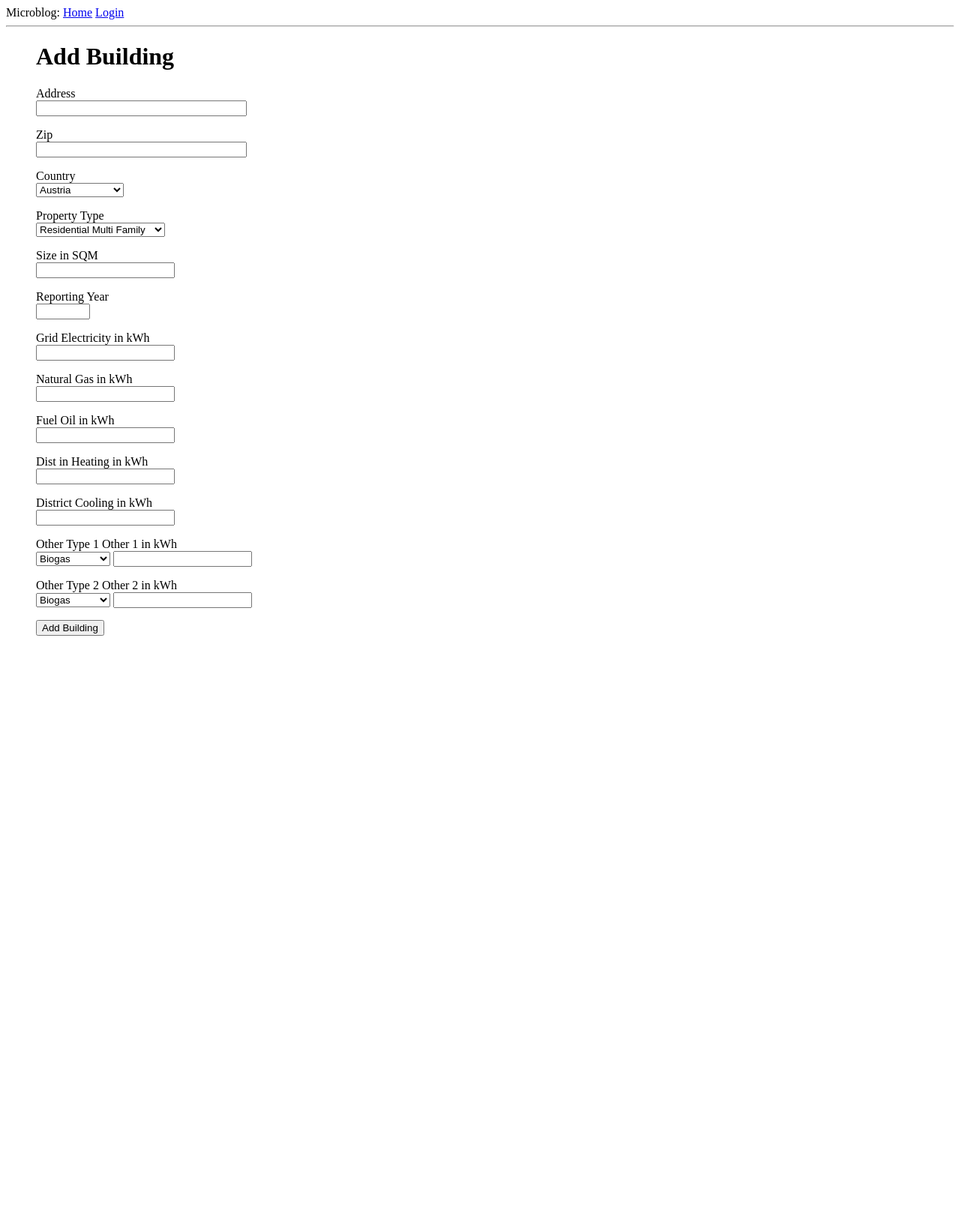
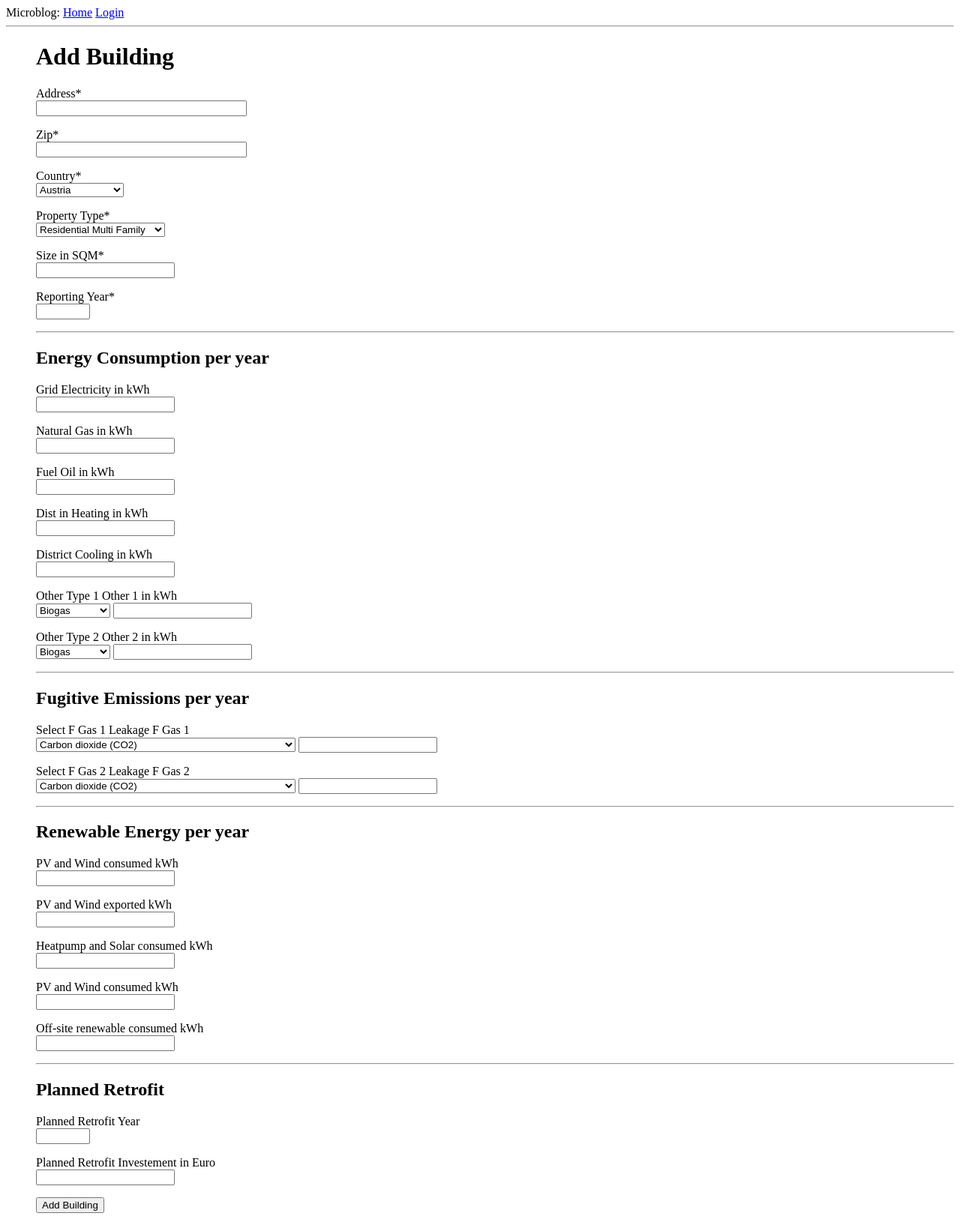
Before and after one commit to lululululu5/re-immo, a Flask app: template app/templates/building.html in a window 1280 px wide. Shown: the whole page at 75% size. Before the commit the page ends 848 px from the top, so only its background shows below. Run offline with Flask 3, Linux system fonts and the light colour scheme; the template is opened without the code that fills it: values that come from a table or form of the project are taken from there, others are empty.

Commit message:
Finalised Form for Building

```diff
--- a/app/data/emissions.py
+++ b/app/data/emissions.py
@@ -1,11 +1,3 @@
-# other_energy_types = [
-#     "Biogas",
-#     "Wood chips",
-#     "Wood pellets",
-#     "Coal",
-#     "Landfill gas",
-#     "LPGs"]
-
 other_energy_types  = {
     "biogas": "Biogas",
     "wood_chips":"Wood chips",
@@ -13,3 +5,102 @@ other_energy_types  = {
     "coal":"Coal",
     "landfill_gas":"Landfill gas",
     "lpgs":"LPGs"}
+
+f_gas = {
+    "CARBON_DIOXIDE_CO2": "Carbon dioxide (CO2)",
+    "METHANE_CH4": "Methane (CH4)",
+    "NITROUS_OXIDE_N2O": "Nitrous oxide (N2O)",
+    "R_11": "R-11",
+    "CFC_11": "CFC-11",
+    "TRICHLOROFLUOROMETHANE_CCI3F": "Trichlorofluoromethane (CCI3F)",
+    "R_12": "R-12",
+    "CFC_12": "CFC-12",
+    "DICHLOROFLUOROMETHANE_CCI2F2": "Dichlorofluoromethane (CCI2F2)",
+    "R_13": "R-13",
+    "CFC_13": "CFC-13",
+    "CHLOROTRIFLUOROMETHANE_CCIF3": "Chlorotrifluoromethane (CCIF3)",
+    "R_113": "R-113",
+    "CFC_113": "CFC-113",
+    "TRICHLOROTRIFLUOROETHANE_C2CI3F3": "1,1,2-Trichloro-1,2,2-trifluoroethane (C2CI3F3)",
+    "R_114": "R-114",
+    "CFC_114": "CFC-114",
+    "HALON_242": "Halon-242",
+    "DICHLOROTETRAFLUOROETHANE_C2Cl2F4": "1,2-Dichlorotetrafluoroethane (C2Cl2F4)",
+    "R_115": "R-115",
+    "CFC_115": "CFC-115",
+    "CHLOROPENTAFLUOROETHANE_C2ClF5": "Chloropentafluoroethane (C2ClF5)",
+    "R13_B1": "R13 B1",
+    "HALON_1301": "Halon-1301",
+    "BROMOTRIFLUOROMETHANE_CBrF3": "Bromotrifluoromethane (CBrF3)",
+    "R_12B1": "R-12B1",
+    "HALON_1211": "Halon-1211",
+    "BROMOCHLORODIFLUOROMETHANE_CBrCIF2": "Bromochlorodifluoromethane (CBrCIF2)",
+    "R_114B2": "R 114B2",
+    "HALON_2402": "Halon-2402",
+    "DIBROMOTETRAFLUOROETHANE_C2Br2F4": "1,2-Dibromotetrafluoroethane (C2Br2F4)",
+    "R_10": "R-10",
+    "CARBON_TETRACHLORIDE_CCl4": "Carbon tetrachloride (CCl4)",
+    "BROMOMETHANE": "Bromomethane",
+    "METHYL_BROMIDE_CH3Br": "Methyl bromide (CH3Br)",
+    "R_140a": "R-140a",
+    "TRICHLOROETHANE": "1,1,1-Trichloroethane",
+    "METHYL_CHLOROFORM_C2H3Cl3": "Methyl chloroform (C2H3Cl3)",
+    "R_21": "R-21",
+    "HCFC_21": "HCFC-21",
+    "DICHLOROFLUOROMETHANE_CHCl2F": "Dichlorofluoromethane (CHCl2F)",
+    "R_22": "R-22",
+    "HCFC_22": "HCFC-22",
+    "CHLORODIFLUOROMETHANE_CHClF2": "Chlorodifluoromethane (CHClF2)",
+    "R_123": "R-123",
+    "HCFC_123": "HCFC-123",
+    "DICHLOROTRIFLUOROETHANE_C2Cl2F3": "2,2-Dichloro-1,1,1-trifluoroethane (C2Cl2F3)",
+    "R_124": "R-124",
+    "HCFC_124": "HCFC-124",
+    "TETRAFLUOROETHANE_C2ClF4": "1-Chloro-1,2,2,2-tetrafluoroethane (C2ClF4)",
+    "R_141b": "R-141b",
+    "HCFC_141b": "HCFC-141b",
+    "DICHLOROFLUOROETHANE_C2H3Cl2F": "1,1-Dichloro-1-1-fluoroethane (C2H3Cl2F)",
+    "R_142b": "R-142b",
+    "HCFC_142b": "HCFC-142b",
+    "DICHLORODIFLUOROETHANE_C2ClF2": "1-Chloro-1,1-difluoroethane (C2ClF2)",
+    "R_225ca": "R-225ca",
+    "HCFC_225ca": "HCFC-225ca",
+    "DICHLOROPENTAFLUOROPROPANE_C3HCl2F5": "3,3-Dichloro-1,1,1,2,2-pentafluoropropane (C3HCl2F5)",
+    "R_225cb": "R-225cb",
+    "HCFC_225cb": "HCFC-225cb",
+    "PENTAFLUOROPROPANE_C3HCl2F5": "1,3-Dichloro-1,1,2,2,3-pentafluoropropane (C3HCl2F5)",
+    "R_23": "R-23",
+    "HFC_23": "HFC-23",
+    "R_32": "R-32",
+    "HFC_32": "HFC-32",
+    "R_41": "R-41",
+    "HFC_41": "HFC-41",
+    "R_125": "R-125",
+    "HFC_125": "HFC-125",
+    "R_134": "R-134",
+    "HFC_134": "HFC-134",
+    "R_134a": "R-134a",
+    "HFC_134a": "HFC-134a",
+    "R_143": "R-143",
+    "HFC_143": "HFC-143",
+    "R_143a": "R-143a",
+    "HFC_143a": "HFC-143a",
+    "R_152": "R-152",
+    "HFC_152": "HFC-152",
+    "R_152a": "R-152a",
+    "HFC_152a": "HFC-152a",
+    "R_161": "R-161",
+    "HFC_161": "HFC-161",
+    "R_227ea": "R-227ea",
+    "HFC_227ea": "HFC-227ea",
+    "R_236cb": "R-236cb",
+    "HFC_236cb": "HFC-236cb",
+    "R_404A": "R-404A",
+    "R_407C": "R-407C",
+    "R_410A": "R-410A",
+    "R_422D": "R-422D",
+    "R_448A": "R-448A",
+    "R_449A": "R-449A",
+    "SULFUR_HEXAFLUORIDE_SF6": "Sulfur hexafluoride (SF6)",
+    "NITROGEN_TRIFLUORIDE_NF3": "Nitrogen trifluoride (NF3)"
+}
--- a/app/forms.py
+++ b/app/forms.py
@@ -2,19 +2,20 @@ from datetime import datetime
 
 from flask_wtf import FlaskForm
 from wtforms import StringField, PasswordField, BooleanField, SubmitField, SelectField, IntegerField, DateField
-from wtforms.validators import DataRequired, Email, ValidationError, EqualTo, NumberRange
+from wtforms.validators import DataRequired, Email, ValidationError, EqualTo, NumberRange, Optional
 import sqlalchemy as sa
 
 from app import db
 from .models import User
 
 from .data.geo_data import country_nuts0
-from .data.emissions import other_energy_types
+from .data.emissions import other_energy_types, f_gas
 
 country_choices = [(code,country) for country, code in country_nuts0.items()]
 current_year = datetime.today().year
 
 other_energy_types = [(key, value) for key,value in other_energy_types.items()]
+f_gas_types = [(key,value) for key,value in f_gas.items()]
 
 
 class LoginForm(FlaskForm):
@@ -40,26 +41,41 @@ class RegistrationForm(FlaskForm):
         pass
 
 class BuildingAssessmentForm(FlaskForm):
-    address = StringField("Address", validators=[DataRequired()])
-    zip = StringField("Zip", validators=[DataRequired()])
-    country = SelectField("Country", choices=country_choices, validators=[DataRequired()])
-    property_type = SelectField("Property Type", choices=[("RMF", "Residential Multi Family"), ("RSF", "Residential Single Family")], validators=[DataRequired()])
-    size = IntegerField("Size in SQM", validators=[DataRequired(), NumberRange(min=0)])
-    reporting_year = IntegerField("Reporting Year", validators=[DataRequired(), NumberRange(min=1400, max=current_year)])
+    address = StringField("Address*", validators=[DataRequired()])
+    zip = StringField("Zip*", validators=[DataRequired()])
+    country = SelectField("Country*", choices=country_choices, validators=[DataRequired()])
+    property_type = SelectField("Property Type*", choices=[("RMF", "Residential Multi Family"), ("RSF", "Residential Single Family")], validators=[DataRequired()])
+    size = IntegerField("Size in SQM*", validators=[DataRequired(), NumberRange(min=0)])
+    reporting_year = IntegerField("Reporting Year*", validators=[DataRequired(), NumberRange(min=1400, max=current_year)])
     submit = SubmitField("Add Building")
 
     # Energy consumption
-    grid_elec = IntegerField("Grid Electricity in kWh", validators=[NumberRange(min=0)])
-    natural_gas = IntegerField("Natural Gas in kWh", validators=[NumberRange(min=0)])
-    fuel_oil = IntegerField("Fuel Oil in kWh", validators=[NumberRange(min=0)])
-    dist_heating = IntegerField("Dist in Heating in kWh", validators=[NumberRange(min=0)])
-    dist_cooling = IntegerField("District Cooling in kWh", validators=[NumberRange(min=0)])
+    grid_elec = IntegerField("Grid Electricity in kWh", validators=[Optional(), NumberRange(min=0)])
+    natural_gas = IntegerField("Natural Gas in kWh", validators=[Optional(), NumberRange(min=0)])
+    fuel_oil = IntegerField("Fuel Oil in kWh", validators=[Optional(), NumberRange(min=0)])
+    dist_heating = IntegerField("Dist in Heating in kWh", validators=[Optional(), NumberRange(min=0)])
+    dist_cooling = IntegerField("District Cooling in kWh", validators=[Optional(), NumberRange(min=0)])
     o1_energy_type = SelectField("Other Type 1", choices=other_energy_types)
-    o1_consumption = IntegerField("Other 1 in kWh", validators=[NumberRange(min=0)])
+    o1_consumption = IntegerField("Other 1 in kWh", validators=[Optional(), NumberRange(min=0)])
     o2_energy_type = SelectField("Other Type 2", choices=other_energy_types)
-    o2_consumption = IntegerField("Other 2 in kWh", validators=[NumberRange(min=0)])
+    o2_consumption = IntegerField("Other 2 in kWh", validators=[Optional(), NumberRange(min=0)])
 
     #Fugitive Emissions
+    f_gas_1_type = SelectField("Select F Gas 1", choices=f_gas_types)
+    f_gas_1_amount = IntegerField("Leakage F Gas 1", validators=[Optional(), NumberRange(min=0)])
+    f_gas_2_type = SelectField("Select F Gas 2",  choices=f_gas_types)
+    f_gas_2_amount = IntegerField("Leakage F Gas 2", validators=[Optional(), NumberRange(min=0)])
+
+    #Renewables
+    pv_wind_consumed= IntegerField("PV and Wind consumed kWh", validators=[Optional(), NumberRange(min=0)])
+    pv_wind_exported= IntegerField("PV and Wind exported kWh", validators=[Optional(), NumberRange(min=0)])
+    hp_solar_consumed= IntegerField("Heatpump and Solar consumed kWh", validators=[Optional(), NumberRange(min=0)])
+    hp_solar_exported= IntegerField("PV and Wind consumed kWh", validators=[Optional(), NumberRange(min=0)])
+    off_site_renewables= IntegerField("Off-site renewable consumed kWh", validators=[Optional(), NumberRange(min=0)])
+
+    # Retrofit
+    retrofit_year = IntegerField("Planned Retrofit Year", validators=[Optional(), NumberRange(min=current_year, max=2050)])
+    retrofit_investment = IntegerField("Planned Retrofit Investement in Euro", validators=[Optional(), NumberRange(min=0)])
 
 
 
--- a/app/templates/building.html
+++ b/app/templates/building.html
@@ -46,6 +46,8 @@
             <span style="color: red;">[{{ error }}]</span>
             {% endfor %}
         </p>
+        <hr>
+        <h2>Energy Consumption per year</h2>
         <p>
             {{ form.grid_elec.label }}<br>
             {{ form.grid_elec(size=32) }}<br>
@@ -101,6 +103,82 @@
             <span style="color: red;">[{{ error }}]</span>
             {% endfor %}
         </p>
+        <hr>
+        <h2>Fugitive Emissions per year</h2>
+        <p>
+            {{ form.f_gas_1_type.label }}
+            {{ form.f_gas_1_amount.label }} <br>
+            {{ form.f_gas_1_type }}
+            {{ form.f_gas_1_amount(size=32)}}
+            <br>
+            {% for error in form.f_gas_1_amount.errors %}
+            <span style="color: red;">[{{ error }}]</span>
+            {% endfor %}
+        </p>
+        <p>
+            {{ form.f_gas_2_type.label }}
+            {{ form.f_gas_2_amount.label }} <br>
+            {{ form.f_gas_2_type }}
+            {{ form.f_gas_2_amount(size=32)}}
+            <br>
+            {% for error in form.f_gas_2_amount.errors %}
+            <span style="color: red;">[{{ error }}]</span>
+            {% endfor %}
+        </p>
+        <hr>
+        <h2>Renewable Energy per year</h2>
+        <p>
+            {{ form.pv_wind_consumed.label }}<br>
+            {{ form.pv_wind_consumed(size=32) }}<br>
+            {% for error in form.pv_wind_consumed.errors %}
+            <span style="color: red;">[{{ error }}]</span>
+            {% endfor %}
+        </p>
+        <p>
+            {{ form.pv_wind_exported.label }}<br>
+            {{ form.pv_wind_exported(size=32) }}<br>
+            {% for error in form.pv_wind_exported.errors %}
+            <span style="color: red;">[{{ error }}]</span>
+            {% endfor %}
+        </p>
+        <p>
+            {{ form.hp_solar_consumed.label }}<br>
+            {{ form.hp_solar_consumed(size=32) }}<br>
+            {% for error in form.hp_solar_consumed.errors %}
+            <span style="color: red;">[{{ error }}]</span>
+            {% endfor %}
+        </p>
+        <p>
+            {{ form.hp_solar_exported.label }}<br>
+            {{ form.hp_solar_exported(size=32) }}<br>
+            {% for error in form.hp_solar_exported.errors %}
+            <span style="color: red;">[{{ error }}]</span>
+            {% endfor %}
+        </p>
+        <p>
+            {{ form.off_site_renewables.label }}<br>
+            {{ form.off_site_renewables(size=32) }}<br>
+            {% for error in form.off_site_renewables.errors %}
+            <span style="color: red;">[{{ error }}]</span>
+            {% endfor %}
+        </p>
+
+        <hr>
+        <h2>Planned Retrofit</h2>
+        <p>
+            {{ form.retrofit_year.label }}<br>
+            {{ form.retrofit_year(size=32) }}<br>
+            {% for error in form.retrofit_year.errors %}
+            <span style="color: red;">[{{ error }}]</span>
+            {% endfor %}
+        </p>
+        <p>
+            {{ form.retrofit_investment.label }}<br>
+            {{ form.retrofit_investment(size=32) }}<br>
+            {% for error in form.retrofit_investment.errors %}
+            <span style="color: red;">[{{ error }}]</span>
+            {% endfor %}
+        </p>
 
 
 
```
Also changed, not shown: app/routes.py (+11 -0 lines), app.db.
